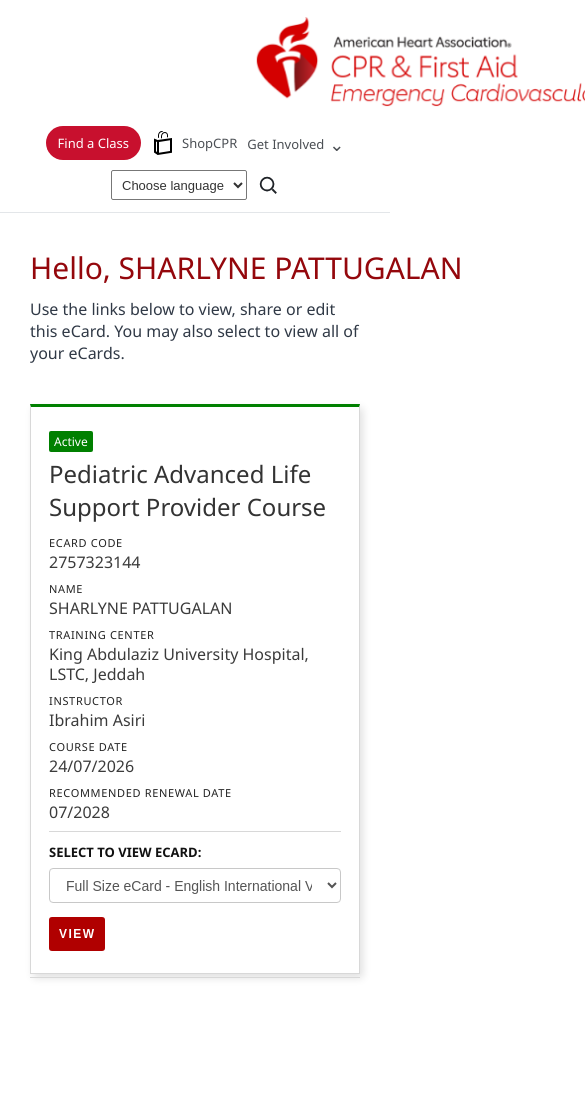
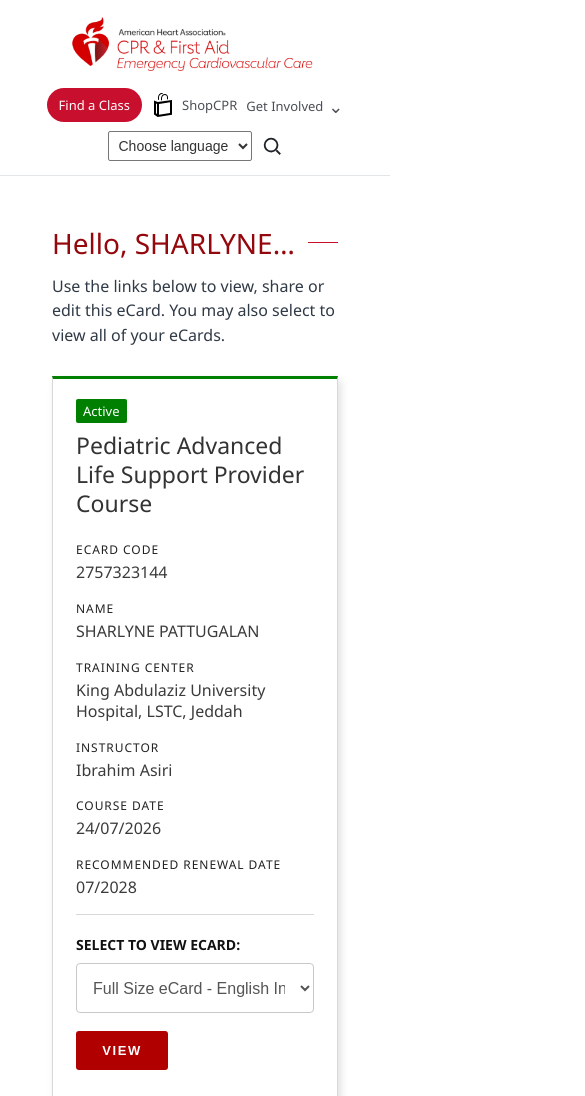
Before and after one commit to lordluciod-dotcom/latomed, a plain HTML site: page index.html in a window 390 px wide. Shown: the top 1096 px of the page, 585 px wide, since content can reach past the window. Drawn offline with nearby package versions, Linux system fonts and the light colour scheme; a script that the page names is missing.

Commit message:
Update index.html

```diff
--- a/index.html
+++ b/index.html
@@ -882,53 +882,37 @@
 
 
 /*auto adopt*/
-
-/* ================================
-   TABLET
-================================ */
-
-@media (max-width: 1000px) {
+/* =====================================================
+   MOBILE / TABLET RESPONSIVE LAYOUT
+===================================================== */
+
+@media screen and (max-width: 700px) {
+
+  /* ---------- HEADER ---------- */
 
   header {
-    padding: 15px 20px;
-  }
-
-  nav {
-    margin-left: auto;
-    gap: 12px;
-  }
-
-  .nav-link,
-  .dropdown-toggle,
-  select.lang {
-    font-size: 14px;
-  }
-
-  .btn-primary {
-    padding: 9px 14px;
-    font-size: 14px;
-  }
-
-}
-
-
-/* ================================
-   MOBILE
-================================ */
-
-@media (max-width: 700px) {
-
-  header {
-    padding: 15px;
+    width: 100%;
+    padding: 14px 20px;
     display: flex;
     flex-direction: column;
     align-items: center;
-    gap: 15px;
+    gap: 14px;
+    overflow: hidden;
   }
 
   .brand {
     width: 100%;
+    display: flex;
     justify-content: center;
+  }
+
+  .client-logo {
+    width: 280px;
+    max-width: 90vw;
+    height: auto;
+    position: static;
+    transform: none;
+    margin: 0;
   }
 
   nav {
@@ -937,23 +921,22 @@
     display: flex;
     justify-content: center;
     align-items: center;
+    gap: 12px;
     flex-wrap: wrap;
-    gap: 12px;
-  }
-
-  .nav-link,
-  .dropdown-toggle {
+  }
+
+  .nav-link {
     font-size: 14px;
   }
 
   .btn-primary {
+    padding: 9px 14px;
     font-size: 14px;
-    padding: 9px 14px;
   }
 
   select.lang {
     font-size: 14px;
-    height: 30px;
+    max-width: 150px;
   }
 
   .search-icon {
@@ -961,25 +944,212 @@
     height: 22px;
   }
 
-}
-
-
-/* ================================
-   SMALL PHONE
-================================ */
-
-@media (max-width: 480px) {
+
+  /* ---------- MAIN ---------- */
+
+  main {
+    width: 100%;
+    max-width: 100%;
+    margin: 0;
+    padding: 24px 26px 50px;
+    transform: none;
+  }
+
+
+  /* ---------- HELLO TITLE ---------- */
+
+  .page-title-row {
+    width: 100%;
+    display: flex;
+    align-items: center;
+    gap: 12px;
+  }
+
+  h2.page-title {
+    font-size: 30px;
+    white-space: nowrap;
+    overflow: hidden;
+    text-overflow: ellipsis;
+    max-width: 100%;
+  }
+
+  .page-title-line {
+    flex: 1;
+    min-width: 30px;
+  }
+
+  .lede {
+    font-size: 16px;
+    line-height: 1.55;
+    margin: 12px 0 28px;
+  }
+
+
+  /* ---------- ECARD CARD ---------- */
+
+  .card {
+    width: 100%;
+    max-width: 100%;
+    margin-top: 28px;
+    padding: 20px 23px 45px;
+    box-sizing: border-box;
+  }
+
+
+  /* ---------- CARD TITLE ---------- */
+
+  .status {
+    font-size: 13px;
+    padding: 3px 7px;
+    margin-bottom: 8px;
+  }
+
+  .card h3 {
+    font-size: 24px;
+    line-height: 1.25;
+    margin-bottom: 24px;
+  }
+
+
+  /* ---------- CARD INFORMATION ---------- */
+
+  .grid {
+    width: 100%;
+    display: grid;
+    grid-template-columns: 1fr;
+    column-gap: 0;
+    row-gap: 0;
+  }
+
+  .field {
+    margin-bottom: 16px;
+  }
+
+  .field label {
+    font-size: 12px;
+    letter-spacing: .08em;
+    margin-bottom: 4px;
+  }
+
+  .field .val {
+    font-size: 17px;
+    line-height: 1.35;
+    word-break: normal;
+    overflow-wrap: break-word;
+  }
+
+
+  /* ---------- DIVIDER ---------- */
+
+  .divider {
+    width: 100%;
+    margin: 4px 0 20px;
+  }
+
+
+  /* ---------- ECARD SELECT ---------- */
+
+  .view-label {
+    font-size: 14px;
+    margin-bottom: 9px;
+  }
+
+  .view-row {
+    width: 100%;
+    display: flex;
+    flex-direction: column;
+    align-items: stretch;
+    gap: 18px;
+  }
+
+  select.ecard-select {
+    width: 100%;
+    max-width: 100%;
+    height: 50px;
+    padding: 8px 12px;
+    font-size: 16px;
+  }
+
+  .btn-view {
+    width: auto;
+    align-self: flex-start;
+    min-width: 92px;
+    padding: 12px 15px;
+    font-size: 13px;
+  }
+
+
+  /* ---------- FOOTER SUPPORT ---------- */
+
+  .footer-support {
+    width: 100%;
+  }
+
+  .footer-support-inner {
+    width: 100%;
+    min-height: auto;
+    padding: 35px 26px;
+    display: flex;
+    flex-direction: column;
+    gap: 25px;
+  }
+
+  .support-left {
+    font-size: 13px;
+  }
+
+  .support-right {
+    width: 100%;
+    padding-top: 0;
+  }
+
+
+  /* ---------- FOOTER ---------- */
+
+  .footer-main {
+    width: 100%;
+    max-width: 100%;
+    padding: 40px 26px;
+    grid-template-columns: 1fr;
+    gap: 38px;
+  }
+
+  .footer-middle {
+    width: 100%;
+    min-height: auto;
+    padding: 30px 26px;
+    flex-direction: column;
+    align-items: flex-start;
+    gap: 30px;
+  }
+
+  .social-links {
+    flex-wrap: wrap;
+  }
+
+  .footer-certifications {
+    flex-wrap: wrap;
+  }
+
+  .footer-bottom {
+    padding: 35px 20px 25px;
+  }
+
+}
+
+
+@media screen and (max-width: 480px) {
 
   header {
-    padding: 12px;
+    padding-left: 14px;
+    padding-right: 14px;
   }
 
   nav {
-    gap: 10px;
-  }
-
-  .nav-link,
-  .dropdown-toggle {
+    gap: 9px;
+  }
+
+  .nav-link {
     font-size: 13px;
   }
 
@@ -988,36 +1158,33 @@
     padding: 8px 12px;
   }
 
-  select.lang {
-    font-size: 13px;
-  }
-
-}
-
-
-
-
-
-
-@media (max-width: 700px) {
-
   main {
-    width: 100%;
-    max-width: 100%;
-    padding: 17px 15px 50px;
-    transform: none;
+    padding-left: 26px;
+    padding-right: 26px;
+  }
+
+  h2.page-title {
+    font-size: 28px;
   }
 
   .card {
-    width: 100%;
-  }
-
-  .grid {
-    grid-template-columns: 1fr;
-    column-gap: 0;
-  }
-
-}
+    padding-left: 23px;
+    padding-right: 23px;
+  }
+
+  .card h3 {
+    font-size: 23px;
+  }
+
+  .field .val {
+    font-size: 16px;
+  }
+
+}
+
+
+
+
   </style>
   <script src="https://cdnjs.cloudflare.com/ajax/libs/qrcodejs/1.0.0/qrcode.min.js"></script>
 </head>
```
